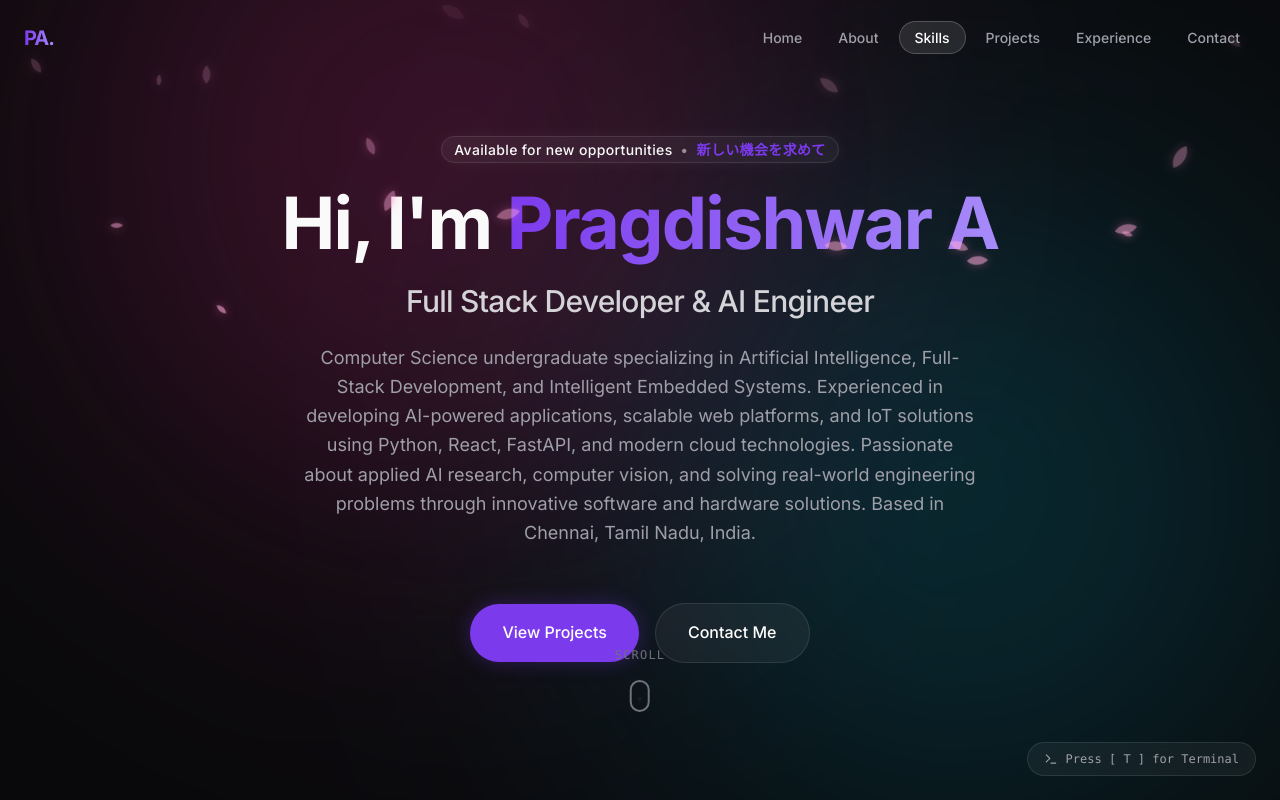
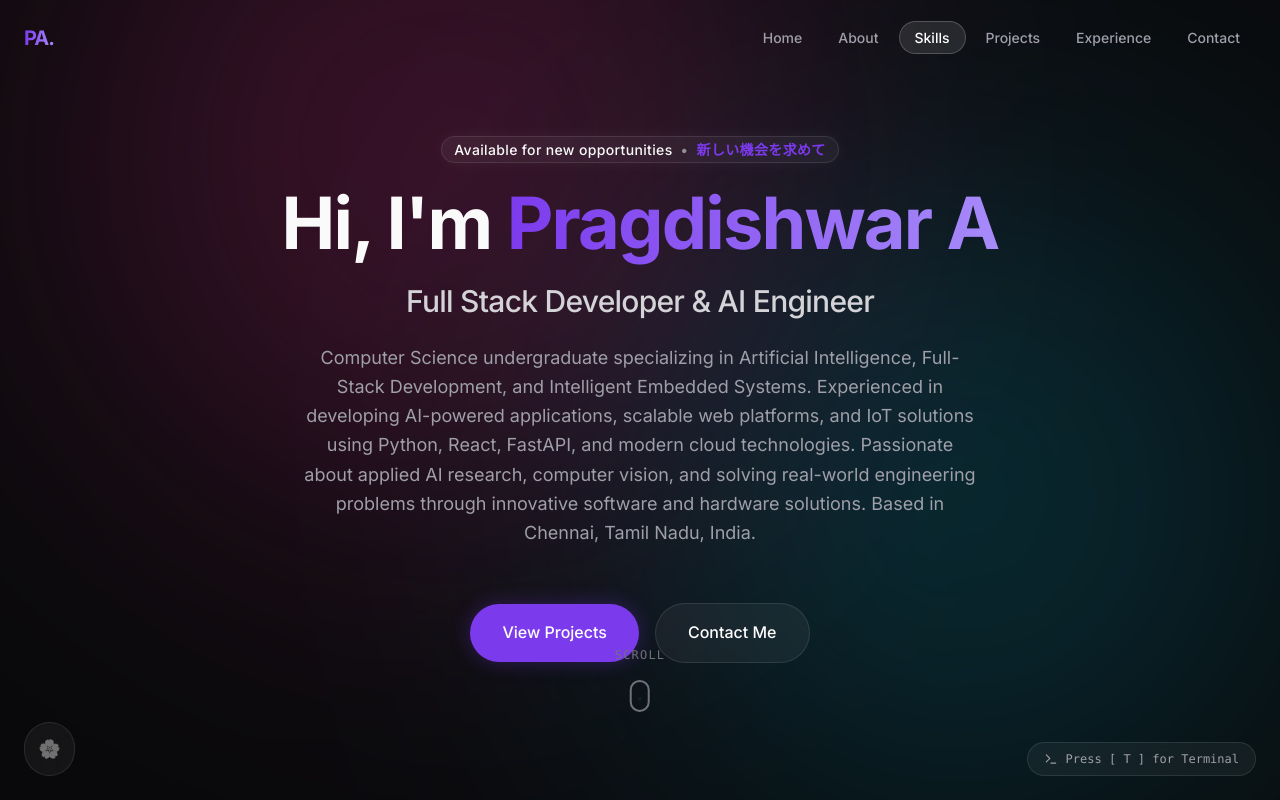
Before and after one commit to Pragdishwar/prag-profile, a Next.js app: page / in a window 1280 px wide. Shown: the top 800 px of the page. Built offline with nearby package versions, Linux system fonts and the light colour scheme.

Commit message:
feat: added toggle button for Sakura fall animation (disabled by default)

```diff
--- a/src/app/page.tsx
+++ b/src/app/page.tsx
@@ -8,11 +8,24 @@ import Experience from '@/components/sections/Experience';
 import ProfileExtras from '@/components/sections/ProfileExtras';
 import Contact from '@/components/sections/Contact';
 import SakuraFall from '@/components/ui/SakuraFall';
+import { useState } from 'react';
 
 export default function Home() {
+  const [sakuraEnabled, setSakuraEnabled] = useState(false);
+
   return (
     <main className="flex flex-col min-h-screen">
-      <SakuraFall />
+      {sakuraEnabled && <SakuraFall />}
+
+      {/* Floating Sakura Toggle */}
+      <button
+        onClick={() => setSakuraEnabled(!sakuraEnabled)}
+        className="fixed bottom-6 left-6 bg-white/5 border border-white/10 p-3 rounded-full text-zinc-400 z-50 backdrop-blur-md hover:bg-pink-500/20 hover:border-pink-500/50 hover:text-white hover:shadow-[0_0_15px_rgba(236,72,153,0.3)] transition-all flex items-center justify-center group outline-none"
+        title="Toggle Sakura Fall"
+      >
+        <span className={`text-xl transition-transform ${sakuraEnabled ? 'scale-110' : 'scale-90 opacity-50 grayscale'}`}>🌸</span>
+      </button>
+
       <Hero />
       <About />
       <Skills />
```
